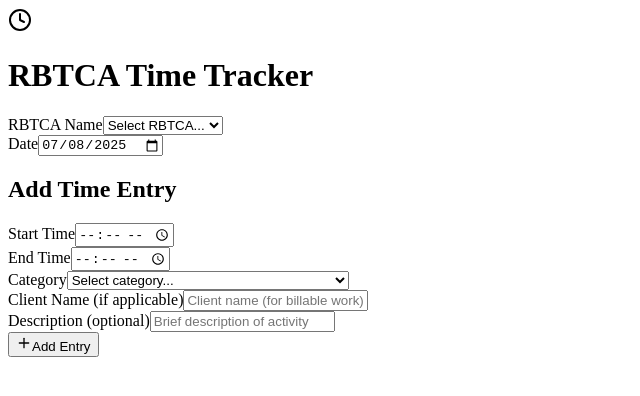
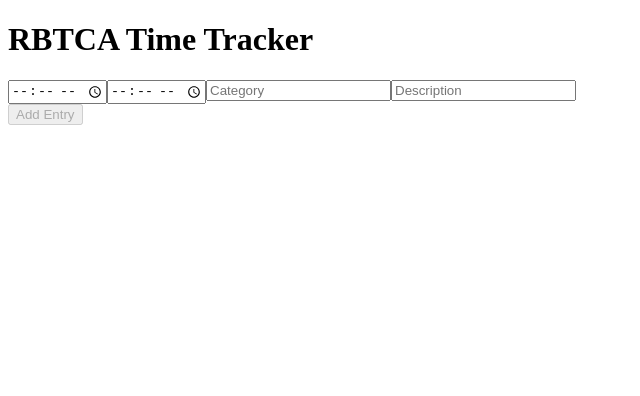
Before and after one commit to cmuller84/rbtca-time-tracker, a React (Create React App) app: page / in a window 1280 px wide. Shown: the top 396 px of the page, without its empty margins (0-640 px from the left). Built offline with nearby package versions, Linux system fonts and the light colour scheme.

Commit message:
Update TimeTracker.tsx

```diff
--- a/src/components/TimeTracker.tsx
+++ b/src/components/TimeTracker.tsx
@@ -1,321 +1,115 @@
 import React, { useState } from 'react';
-import { Clock, Plus, Download, Trash2, Mail } from 'lucide-react';
 
-const TimeTracker = () => {
-  const [entries, setEntries] = useState([]);
-  const [currentEntry, setCurrentEntry] = useState({
+/* ------------------------------------------------------------------ */
+/*  Types                                                             */
+/* ------------------------------------------------------------------ */
+interface TimeEntry {
+  id: number;
+  startTime: string;
+  endTime: string;
+  duration: number;        // minutes
+  category: string;
+  description: string;
+}
+
+/* ------------------------------------------------------------------ */
+/*  Helpers                                                           */
+/* ------------------------------------------------------------------ */
+const calcDuration = (start: string, end: string): number => {
+  if (!start || !end) return 0;
+  const s = new Date(`2000-01-01T${start}`);
+  const e = new Date(`2000-01-01T${end}`);
+  return (e.getTime() - s.getTime()) / 1000 / 60; // minutes
+};
+
+/* ------------------------------------------------------------------ */
+/*  Component                                                         */
+/* ------------------------------------------------------------------ */
+const TimeTracker: React.FC = () => {
+  // all entries logged so far
+  const [entries, setEntries] = useState<TimeEntry[]>([]);
+
+  // form state (same shape minus id & duration)
+  const [form, setForm] = useState<Omit<TimeEntry, 'id' | 'duration'>>({
     startTime: '',
     endTime: '',
     category: '',
-    description: '',
-    clientName: ''
+    description: ''
   });
-  const [employeeName, setEmployeeName] = useState('');
-  const [currentDate, setCurrentDate] = useState(new Date().toISOString().split('T')[0]);
 
-  const categories = [
-    { value: 'billable', label: 'Direct Billable Client Work', color: 'bg-green-100 text-green-800' },
-    { value: 'clinical_support', label: 'Clinical Floor Support (Coaching/Mentoring)', color: 'bg-blue-100 text-blue-800' },
-    { value: 'administrative', label: 'Administrative Tasks', color: 'bg-yellow-100 text-yellow-800' },
-    { value: 'downtime', label: 'Downtime/Waiting', color: 'bg-gray-100 text-gray-800' }
-  ];
-
-const calculateDuration = (start: string, end: string): number => {
-  if (!start || !end) return 0;
-  const startTime = new Date(`2000-01-01T${start}`);
-  const endTime   = new Date(`2000-01-01T${end}`);
-  return (endTime.getTime() - startTime.getTime()) / 1000 / 60; // minutes
+  /* --------------------------- Handlers --------------------------- */
+  const handleChange = (field: keyof typeof form) => (
+    e: React.ChangeEvent<HTMLInputElement>
+  ) => {
+    setForm(prev => ({ ...prev, [field]: e.target.value }));
   };
 
+  const handleAdd = () => {
+    const duration = calcDuration(form.startTime, form.endTime);
+    const newEntry: TimeEntry = { id: Date.now(), duration, ...form };
 
-  const addEntry = () => {
-    if (!currentEntry.startTime || !currentEntry.endTime || !currentEntry.category) {
-      alert('Please fill in start time, end time, and category');
-      return;
-    }
+    // ✅ entries is explicitly TimeEntry[], so no TS2322
+    setEntries(prev => [...prev, newEntry]);
 
-    const duration = calculateDuration(currentEntry.startTime, currentEntry.endTime);
-    if (duration <= 0) {
-      alert('End time must be after start time');
-      return;
-    }
-
-    const newEntry = {
-      ...currentEntry,
-      duration,
-      id: Date.now()
+    // reset the form
+    setForm({ startTime: '', endTime: '', category: '', description: '' });
   };
 
-    setEntries([...entries, newEntry]);
-    setCurrentEntry({
-      startTime: '',
-      endTime: '',
-      category: '',
-      description: '',
-      clientName: ''
-    });
-  };
+  /* ----------------------------- JSX ----------------------------- */
+  return (
+    <div className="p-4">
+      <h1 className="text-xl font-bold mb-4">RBTCA Time Tracker</h1>
 
-  const removeEntry = (id) => {
-    setEntries(entries.filter(entry => entry.id !== id));
-  };
-
-  const getTotalsByCategory = () => {
-    const totals = {};
-    categories.forEach(cat => {
-      totals[cat.value] = entries
-        .filter(entry => entry.category === cat.value)
-        .reduce((sum, entry) => sum + entry.duration, 0);
-    });
-    return totals;
-  };
-
-  const formatMinutes = (minutes) => {
-    const hours = Math.floor(minutes / 60);
-    const mins = minutes % 60;
-    return `${hours}h ${mins}m`;
-  };
-
-  const exportData = () => {
-    const totals = getTotalsByCategory();
-    const totalMinutes = Object.values(totals).reduce((sum, mins) => sum + mins, 0);
-
-    const exportString = `RBTCA Time Tracking Report
-Employee: ${employeeName}
-Date: ${currentDate}
-Total Time Logged: ${formatMinutes(totalMinutes)}
-
-SUMMARY:
-${categories.map(cat => `${cat.label}: ${formatMinutes(totals[cat.value])}`).join('\n')}
-
-DETAILED ENTRIES:
-${entries.map(entry => {
-      const cat = categories.find(c => c.value === entry.category);
-      return `${entry.startTime} - ${entry.endTime} (${formatMinutes(entry.duration)}) | ${cat.label}${entry.clientName ? ` | Client: ${entry.clientName}` : ''}${entry.description ? ` | ${entry.description}` : ''}`;
-    }).join('\n')}`;
-
-    const blob = new Blob([exportString], { type: 'text/plain' });
-    const url = window.URL.createObjectURL(blob);
-    const a = document.createElement('a');
-    a.href = url;
-    a.download = `${employeeName}_TimeLog_${currentDate}.txt`;
-    a.click();
-    window.URL.revokeObjectURL(url);
-  };
-
-  const copyToClipboard = async () => {
-    if (!employeeName) {
-      alert('Please select your name first');
-      return;
-    }
-
-    const totals = getTotalsByCategory();
-    const totalMinutes = Object.values(totals).reduce((sum, mins) => sum + mins, 0);
-
-    const reportText = `Hi Chris,
-
-Here's my time tracking report for ${currentDate}:
-
-RBTCA: ${employeeName}
-Total Time Logged: ${formatMinutes(totalMinutes)}
-
-SUMMARY:
-${categories.map(cat => `• ${cat.label}: ${formatMinutes(totals[cat.value])}`).join('\n')}
-
-DETAILED ENTRIES:
-${entries.map(entry => {
-      const cat = categories.find(c => c.value === entry.category);
-      return `${entry.startTime} - ${entry.endTime} (${formatMinutes(entry.duration)}) | ${cat.label}${entry.clientName ? ` | Client: ${entry.clientName}` : ''}${entry.description ? ` | ${entry.description}` : ''}`;
-    }).join('\n')}
-
-Thanks,
-${employeeName}`;
-
-    try {
-      await navigator.clipboard.writeText(reportText);
-      alert('Report copied to clipboard! You can now paste it into an email to Chris.');
-    } catch (err) {
-      alert('Could not copy to clipboard. Please use the download button instead.');
-    }
-  };
-
-  const totals = getTotalsByCategory();
-  const totalMinutes = Object.values(totals).reduce((sum, mins) => sum + mins, 0);
-
-  return (
-    <div className="max-w-4xl mx-auto p-4 bg-white">
-      <div className="bg-blue-50 border border-blue-200 rounded-lg p-6 mb-6">
-        <div className="flex items-center gap-2 mb-4">
-          <Clock className="text-blue-600" size={24} />
-          <h1 className="text-2xl font-bold text-blue-900">RBTCA Time Tracker</h1>
-        </div>
-
-        <div className="grid grid-cols-1 md:grid-cols-2 gap-4">
-          <div>
-            <label className="block text-sm font-medium text-gray-700 mb-1">RBTCA Name</label>
-            <select
-              value={employeeName}
-              onChange={(e) => setEmployeeName(e.target.value)}
-              className="w-full p-2 border border-gray-300 rounded focus:ring-2 focus:ring-blue-500 focus:border-blue-500"
-            >
-              <option value="">Select RBTCA...</option>
-              <option value="Matt">Matt</option>
-              <option value="Yaria">Yaria</option>
-            </select>
-          </div>
-          <div>
-            <label className="block text-sm font-medium text-gray-700 mb-1">Date</label>
-            <input
-              type="date"
-              value={currentDate}
-              onChange={(e) => setCurrentDate(e.target.value)}
-              className="w-full p-2 border border-gray-300 rounded focus:ring-2 focus:ring-blue-500 focus:border-blue-500"
-            />
-          </div>
-        </div>
-      </div>
-
-      <div className="bg-gray-50 border border-gray-200 rounded-lg p-6 mb-6">
-        <h2 className="text-lg font-semibold text-gray-900 mb-4">Add Time Entry</h2>
-
-        <div className="grid grid-cols-1 md:grid-cols-2 lg:grid-cols-3 gap-4 mb-4">
-          <div>
-            <label className="block text-sm font-medium text-gray-700 mb-1">Start Time</label>
+      {/* Form */}
+      <div className="grid grid-cols-2 gap-2 mb-4">
         <input
           type="time"
-              value={currentEntry.startTime}
-              onChange={(e) => setCurrentEntry({...currentEntry, startTime: e.target.value})}
-              className="w-full p-2 border border-gray-300 rounded focus:ring-2 focus:ring-blue-500 focus:border-blue-500"
+          value={form.startTime}
+          onChange={handleChange('startTime')}
+          className="border p-1"
         />
-          </div>
-          <div>
-            <label className="block text-sm font-medium text-gray-700 mb-1">End Time</label>
         <input
           type="time"
-              value={currentEntry.endTime}
-              onChange={(e) => setCurrentEntry({...currentEntry, endTime: e.target.value})}
-              className="w-full p-2 border border-gray-300 rounded focus:ring-2 focus:ring-blue-500 focus:border-blue-500"
+          value={form.endTime}
+          onChange={handleChange('endTime')}
+          className="border p-1"
         />
-          </div>
-          <div>
-            <label className="block text-sm font-medium text-gray-700 mb-1">Category</label>
-            <select
-              value={currentEntry.category}
-              onChange={(e) => setCurrentEntry({...currentEntry, category: e.target.value})}
-              className="w-full p-2 border border-gray-300 rounded focus:ring-2 focus:ring-blue-500 focus:border-blue-500"
-            >
-              <option value="">Select category...</option>
-              {categories.map(cat => (
-                <option key={cat.value} value={cat.value}>{cat.label}</option>
-              ))}
-            </select>
-          </div>
-        </div>
-
-        <div className="grid grid-cols-1 md:grid-cols-2 gap-4 mb-4">
-          <div>
-            <label className="block text-sm font-medium text-gray-700 mb-1">Client Name (if applicable)</label>
         <input
           type="text"
-              value={currentEntry.clientName}
-              onChange={(e) => setCurrentEntry({...currentEntry, clientName: e.target.value})}
-              className="w-full p-2 border border-gray-300 rounded focus:ring-2 focus:ring-blue-500 focus:border-blue-500"
-              placeholder="Client name (for billable work)"
+          placeholder="Category"
+          value={form.category}
+          onChange={handleChange('category')}
+          className="border p-1 col-span-2"
         />
-          </div>
-          <div>
-            <label className="block text-sm font-medium text-gray-700 mb-1">Description (optional)</label>
         <input
           type="text"
-              value={currentEntry.description}
-              onChange={(e) => setCurrentEntry({...currentEntry, description: e.target.value})}
-              className="w-full p-2 border border-gray-300 rounded focus:ring-2 focus:ring-blue-500 focus:border-blue-500"
-              placeholder="Brief description of activity"
+          placeholder="Description"
+          value={form.description}
+          onChange={handleChange('description')}
+          className="border p-1 col-span-2"
         />
-          </div>
       </div>
 
       <button
-          onClick={addEntry}
-          className="flex items-center gap-2 bg-blue-600 text-white px-4 py-2 rounded hover:bg-blue-700 transition-colors"
+        className="bg-blue-600 text-white px-4 py-2 rounded disabled:opacity-50"
+        disabled={!form.startTime || !form.endTime}
+        onClick={handleAdd}
       >
-          <Plus size={16} />
         Add Entry
       </button>
+
+      {/* Log */}
+      <ul className="mt-6 space-y-2">
+        {entries.map(e => (
+          <li key={e.id} className="border p-2 rounded">
+            <div className="font-semibold">{e.category || 'No Category'}</div>
+            <div className="text-sm text-gray-700">{e.description}</div>
+            <div className="text-xs text-gray-500">
+              {e.startTime} – {e.endTime} • {e.duration} min
             </div>
-
-      {entries.length > 0 && (
-        <>
-          <div className="bg-white border border-gray-200 rounded-lg p-6 mb-6">
-            <h2 className="text-lg font-semibold text-gray-900 mb-4">Time Summary</h2>
-            <div className="grid grid-cols-1 md:grid-cols-2 lg:grid-cols-4 gap-4 mb-4">
-              {categories.map(cat => (
-                <div key={cat.value} className={`p-3 rounded-lg ${cat.color}`}>
-                  <div className="text-sm font-medium">{cat.label}</div>
-                  <div className="text-lg font-bold">{formatMinutes(totals[cat.value])}</div>
-                </div>
+          </li>
         ))}
-            </div>
-            <div className="text-center p-3 bg-gray-100 rounded-lg">
-              <div className="text-sm text-gray-600">Total Time Logged</div>
-              <div className="text-xl font-bold text-gray-900">{formatMinutes(totalMinutes)}</div>
-            </div>
-          </div>
-
-          <div className="bg-white border border-gray-200 rounded-lg p-6 mb-6">
-            <div className="flex justify-between items-center mb-4">
-              <h2 className="text-lg font-semibold text-gray-900">Time Entries</h2>
-              <div className="flex gap-2">
-                <button
-                  onClick={copyToClipboard}
-                  className="flex items-center gap-2 bg-blue-600 text-white px-4 py-2 rounded hover:bg-blue-700 transition-colors"
-                >
-                  <Mail size={16} />
-                  Copy for Email
-                </button>
-                <button
-                  onClick={exportData}
-                  className="flex items-center gap-2 bg-green-600 text-white px-4 py-2 rounded hover:bg-green-700 transition-colors"
-                >
-                  <Download size={16} />
-                  Download Report
-                </button>
-              </div>
-            </div>
-
-            <div className="space-y-2">
-              {entries.map(entry => {
-                const cat = categories.find(c => c.value === entry.category);
-                return (
-                  <div key={entry.id} className="flex items-center justify-between p-3 bg-gray-50 rounded-lg">
-                    <div className="flex-1">
-                      <div className="flex items-center gap-2 mb-1">
-                        <span className="font-medium">{entry.startTime} - {entry.endTime}</span>
-                        <span className={`px-2 py-1 rounded text-xs font-medium ${cat.color}`}>
-                          {cat.label}
-                        </span>
-                        <span className="text-sm text-gray-600">({formatMinutes(entry.duration)})</span>
-                      </div>
-                      {entry.clientName && (
-                        <div className="text-sm text-gray-600">Client: {entry.clientName}</div>
-                      )}
-                      {entry.description && (
-                        <div className="text-sm text-gray-600">{entry.description}</div>
-                      )}
-                    </div>
-                    <button
-                      onClick={() => removeEntry(entry.id)}
-                      className="text-red-600 hover:text-red-800 p-1"
-                    >
-                      <Trash2 size={16} />
-                    </button>
-                  </div>
-                );
-              })}
-            </div>
-          </div>
-        </>
-      )}
+      </ul>
     </div>
   );
 };
```
Lines whose indentation alone changed are shown as unchanged.
